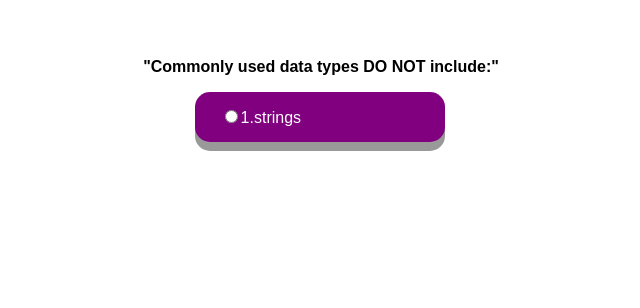
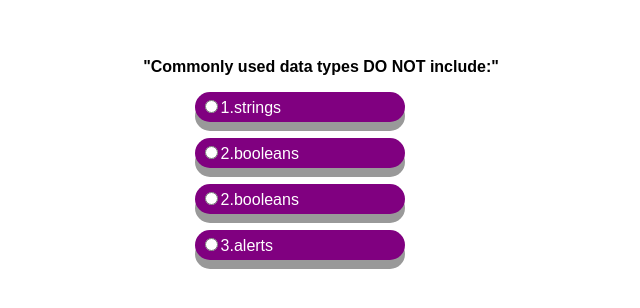
Before and after one commit to linktap89/coding-game, a plain HTML site: page page1.html in a window 1280 px wide. Shown: the part 150-458 px from the top of the page, without its empty margins (319-959 px from the left). Drawn offline with Linux system fonts and the light colour scheme.

Commit message:
array of questions page1

```diff
--- a/page1.html
+++ b/page1.html
@@ -9,4 +9,14 @@
         <div class="container"></div>
         <div class="copy">"Commonly used data types DO NOT include:"</div>
         <ul class="answers" id="question1">
-            <input type = "radio" name="q1" value = "a" id="qla">1.strings</ul></body></label>
+        <input type = "radio" name="q1" value = "a" id="qla">1.strings</label>
+        </ul>
+        <ul>
+            <input type = "radio" name="q1" value = "a" id="qla">2.booleans</label>
+        </ul>
+        <ul>
+            <input type = "radio" name="q1" value = "b" id="qlb">2.booleans</label>
+        </ul>
+        <ul>
+            <input type = "radio" name="q1" value = "c" id="qlc">3.alerts</label>
+        </ul>
--- a/styles.css
+++ b/styles.css
@@ -88,7 +88,7 @@ p{
 ul{
       list-style-type: none;
       margin-left: 40%;
-      padding: 15px 25px;
+      padding: 5px 5px;
       font-size: 24px;
       cursor: pointer;
       position: relative;
```
